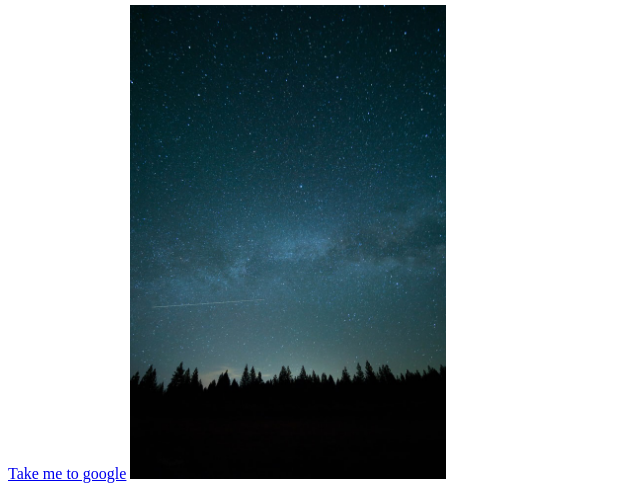
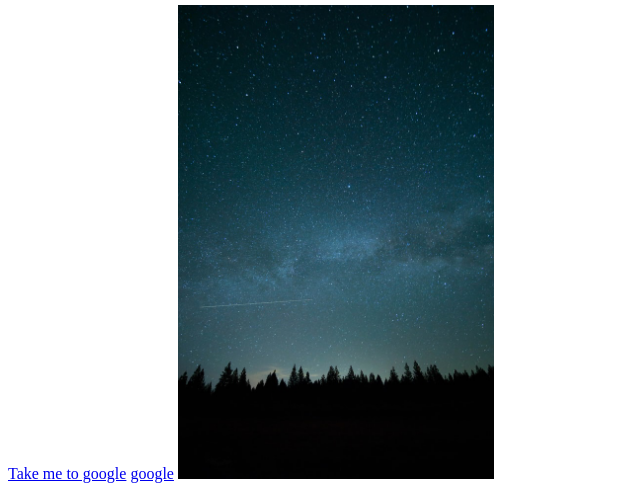
Before and after one commit to Ipeefreely6912/index, a plain HTML site: page index.html in a window 1280 px wide. Shown: the part 88-585 px from the top of the page, without its empty margins (0-640 px from the left). Drawn offline with Linux system fonts and the light colour scheme.

Commit message:
Update index.html

```diff
--- a/index.html
+++ b/index.html
@@ -11,6 +11,8 @@
  Hello world!
       <H1>My website</H1>
       <a href="http://www.google.com/">Take me to google</a>
+      <a href="http://www.google.com" target=blank>google</a>
+
       <img src="images/starry-night.jpg" alt="a picture of the night sky" width= "25%" />
         </section>
 
```
